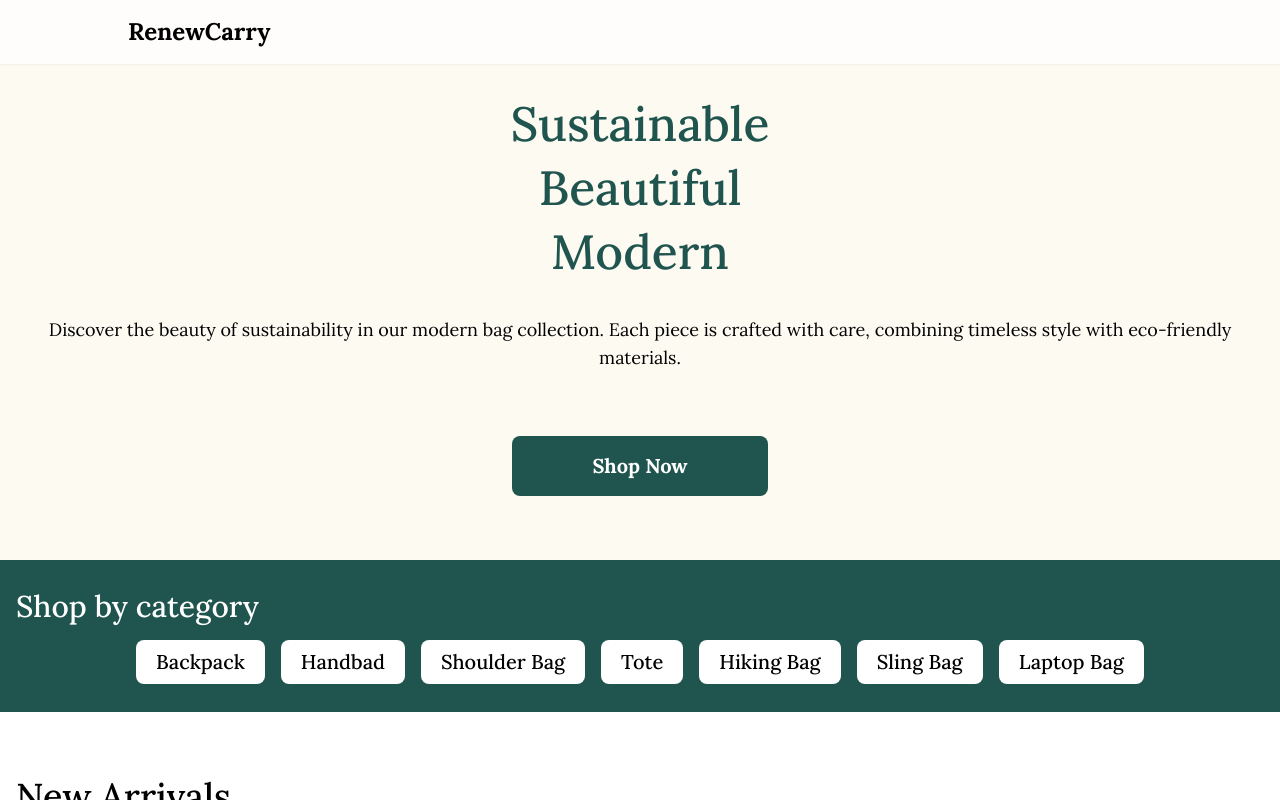
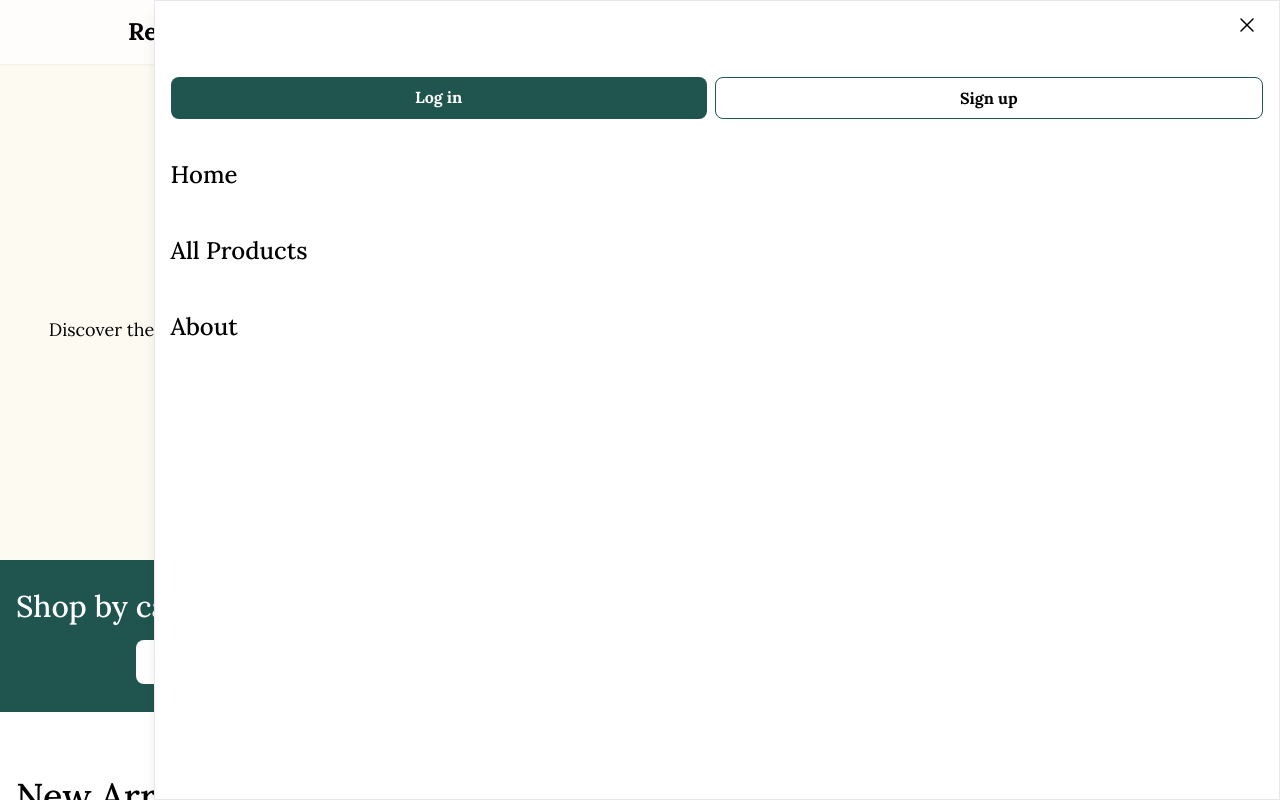
Before and after one commit to jeremyarrabe/renew-carry, a Next.js app: page / in a window 1280 px wide. Shown: the top 800 px of the page. Built offline with nearby package versions, Linux system fonts and the light colour scheme.

Commit message:
changed navigation to correct text

```diff
--- a/src/app/products/page.jsx
+++ b/src/app/products/page.jsx
@@ -1,6 +1,6 @@
 'use client';
 import { useToggle } from '@/hooks/useToggle';
-import { FunnelIcon } from '@heroicons/react/24/outline';
+import { FunnelIcon, XMarkIcon } from '@heroicons/react/24/outline';
 import Image from 'next/image';
 import Link from 'next/link';
 
@@ -124,9 +124,15 @@ const Products = () => {
 
 const Filter = ({ handleToggle }) => {
   return (
-    <div className="fixed top-0 left-0 h-screen w-screen bg-yellowishGray p-6">
-      <h2 className="text-3xl">Filter</h2>
-      <button onClick={() => handleToggle()}>Close</button>
+    <div className="fixed top-0 left-0 h-screen w-screen bg-yellowishGray p-6 flex flex-col">
+      <div className="flex justify-between items-center">
+        <h2 className="text-3xl">Filter</h2>
+
+        <button onClick={() => handleToggle()}>
+          <XMarkIcon className="h-5 w-5 cursor-pointer " />
+        </button>
+      </div>
+
       <div className="py-6 border-b-2 border-black">
         <p>Sort By</p>
         <form className="mt-6 px-3">
@@ -144,6 +150,7 @@ const Filter = ({ handleToggle }) => {
           </div>
         </form>
       </div>
+      <button className="bg-darkGreen  py-4 mt-2 font-bold text-white rounded-lg">Apply</button>
     </div>
   );
 };
--- a/src/components/Navigation.jsx
+++ b/src/components/Navigation.jsx
@@ -1,21 +1,18 @@
 'use client';
+import { useToggle } from '@/hooks/useToggle';
+import { mensCategories, womensCategories } from '@/lib/categories';
 import {
-  ShoppingBagIcon,
-  UserIcon,
   Bars3Icon,
-  AtSymbolIcon,
+  ChevronLeftIcon,
+  ChevronRightIcon,
   XMarkIcon,
-  ChevronRightIcon,
-  ChevronLeftIcon,
 } from '@heroicons/react/24/outline';
+import { AnimatePresence, motion } from 'framer-motion';
+import Link from 'next/link';
 import { useState } from 'react';
-import { AnimatePresence, motion } from 'framer-motion';
-import { mensCategories, womensCategories } from '@/lib/categories';
-import Link from 'next/link';
-import { useToggle } from '@/hooks/useToggle';
 
 const Navigation = () => {
-  const [visible, toggleVisibility] = useToggle(false);
+  const [visible, toggleVisibility] = useToggle(true);
   const [menuId, setMenuId] = useState(0);
 
   return (
@@ -51,50 +48,47 @@ const Navigation = () => {
               exit={{ translateX: '100px', opacity: 0 }}
               transition={{ duration: 0.2 }}
             >
-              <div className="absolute right-0 h-screen min-w-[88%] bg-white flex flex-col py-2 px-4 border shadow-lg gap-2">
-                <div className={`flex ${menuId === 0 ? 'justify-end' : 'justify-between'}`}>
-                  <div
-                    className={`p-1  rounded-full hover:bg-slate-200 ${menuId === 0 && 'hidden'}`}
-                    onClick={() => {
-                      setMenuId(0);
-                    }}
-                  >
-                    <ChevronLeftIcon className="h-6 w-6  cursor-pointer" />
-                  </div>
-
+              <div className="absolute right-0 h-screen min-w-[88%] bg-white flex flex-col py-2 px-4 border shadow-lg gap-9 ">
+                <div className="flex justify-end">
                   <div
                     className="p-1  rounded-full hover:bg-slate-200 "
                     onClick={() => {
-                      setMenuId(0);
                       toggleVisibility();
                     }}
                   >
                     <XMarkIcon className="h-6 w-6  cursor-pointer" />
                   </div>
                 </div>
+                <div className="flex gap-2 text-center font-bold ">
+                  <Link href="#" className="grow py-2 bg-darkGreen rounded-lg text-white">
+                    Log in
+                  </Link>
+                  <Link
+                    href="#"
+                    className="grow py-2 text-black  rounded-lg border border-darkGreen"
+                  >
+                    Sign up
+                  </Link>
+                </div>
 
-                <NavContent id={0} menuId={menuId}>
-                  <NavMenu title={'Menss'} handleClick={() => setMenuId(1)} />
-                  <NavMenu title={'Womens'} handleClick={() => setMenuId(2)} />
-                </NavContent>
-                <NavContent id={1} menuId={menuId}>
-                  <div className="flex flex-col gap-2 capitalize font-medium  text-2xl">
-                    {mensCategories.map((category) => (
-                      <Link key={category.id} href={`/mens/${category.title}`}>
-                        {category.title}
-                      </Link>
-                    ))}
-                  </div>
-                </NavContent>
-                <NavContent id={2} menuId={menuId}>
-                  <div className="flex flex-col gap-2 capitalize font-medium  text-2xl">
-                    {womensCategories.map((category) => (
-                      <Link key={category.id} href={`/womens/${category.title}`}>
-                        {category.title}
-                      </Link>
-                    ))}
-                  </div>
-                </NavContent>
+                <Link
+                  href="#"
+                  className="flex justify-between items-center cursor-pointer py-1 font-medium text-2xl "
+                >
+                  <p>Home</p>
+                </Link>
+                <Link
+                  href="#"
+                  className="flex justify-between items-center cursor-pointer py-1 font-medium text-2xl "
+                >
+                  <p>All Products</p>
+                </Link>
+                <Link
+                  href="#"
+                  className="flex justify-between items-center cursor-pointer py-1 font-medium text-2xl "
+                >
+                  <p>About</p>
+                </Link>
               </div>
             </motion.div>
           </>
@@ -106,34 +100,13 @@ const Navigation = () => {
 
 const NavMenu = ({ title, handleClick }) => {
   return (
-    <div
+    <Link
       className="flex justify-between items-center cursor-pointer py-1 font-medium text-2xl"
       onClick={handleClick}
     >
       <p>{title}</p>
       <ChevronRightIcon className="h-6 w-6" />
-    </div>
-  );
-};
-
-const NavContent = ({ children, id, menuId }) => {
-  return (
-    <>
-      {menuId === id && (
-        <motion.div
-          className="h-24 w-full  absolute top-10 left-0 py-4 px-4 "
-          animate={{ translateX: '0px', opacity: 1 }}
-          exit={{ translateX: '100px', opacity: 0 }}
-          transition={{ duration: 0.1 }}
-          style={{
-            translateX: '100px',
-            opacity: 0,
-          }}
-        >
-          {children}
-        </motion.div>
-      )}
-    </>
+    </Link>
   );
 };
 
```
